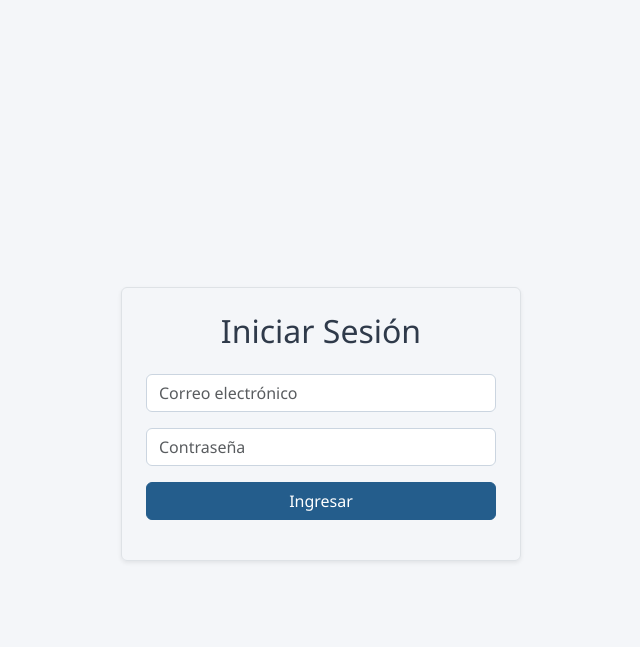
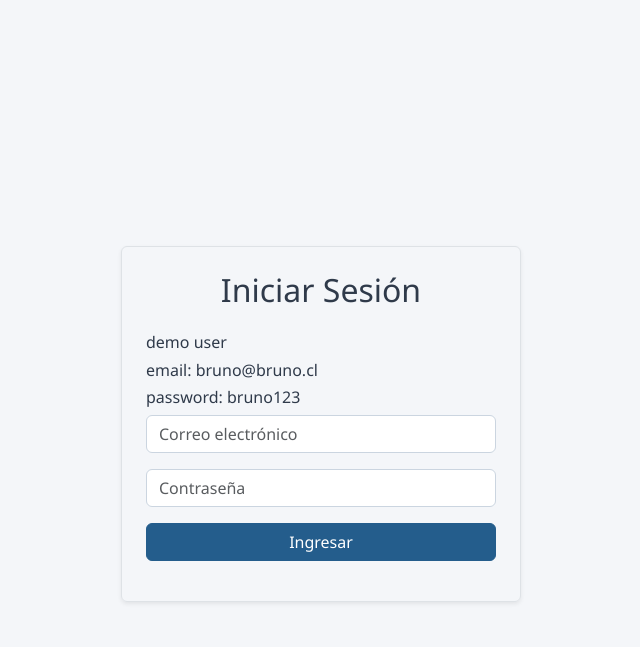
Before and after one commit to Jinbe03/Nuam, a Django app: page / in a window 1280 px wide. Shown: the part 59-706 px from the top of the page, without its empty margins (319-959 px from the left). Run offline with Django 5.2, Linux system fonts and the light colour scheme; some libraries are stand-ins or nearby versions.

Commit message:
Update login.htm
Se agrego un user demo para demostración de pagina

```diff
--- a/api/templates/api/login.html
+++ b/api/templates/api/login.html
@@ -4,6 +4,9 @@
 <div class="d-flex justify-content-center align-items-center min-vh-100 px-2">
   <div class="login-container p-4 border rounded shadow-sm w-100" style="max-width: 400px;">
     <h2 class="mb-4 text-center">Iniciar Sesión</h2>
+    <h6>demo user</h6>
+    <h6>email: bruno@bruno.cl</h6>
+    <h6>password: bruno123</h6>
     <form method="post">
       {% csrf_token %}
       <div class="mb-3">
```
